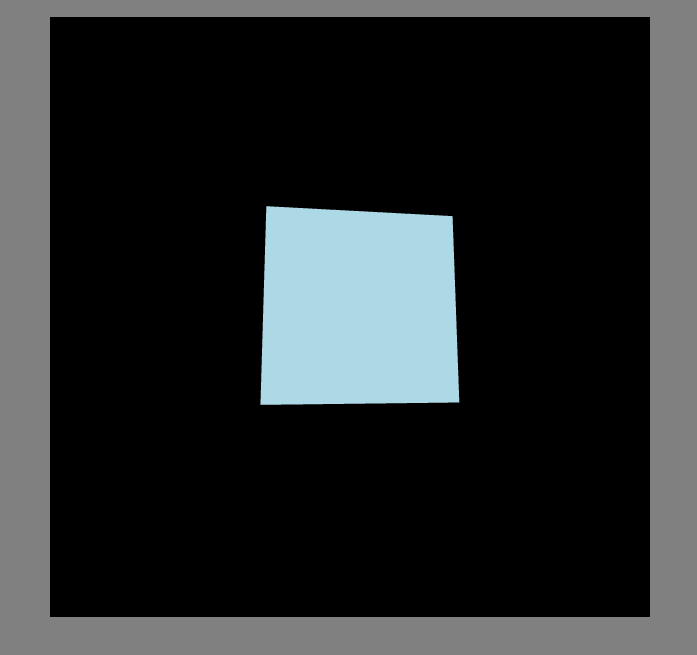
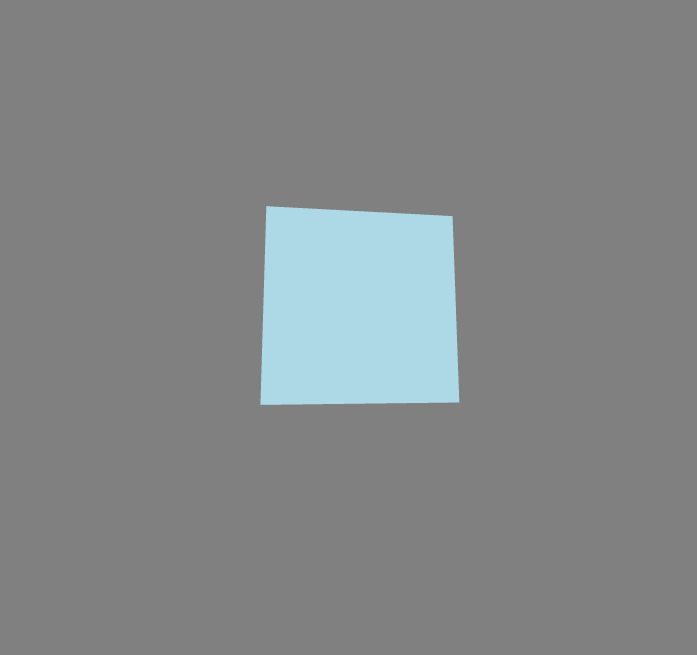
Before and after one commit to Call-of-Jacob/Call-of-Jacob.github.io, a plain HTML site: page index.html in a window 1280 px wide. Shown: the part 135-790 px from the top of the page, without its empty margins (290-987 px from the left). Drawn offline with nearby package versions, Linux system fonts and the light colour scheme.

Commit message:
Update index.html

```diff
--- a/index.html
+++ b/index.html
@@ -28,6 +28,7 @@
             width: 600px; /* Canvas width */
             height: 600px; /* Canvas height */
             margin-top: 20px;
+            background-color: gray; /* Set canvas background color */
         }
     </style>
 </head>
@@ -40,6 +41,7 @@
     <script>
         // Set up scene, camera, and renderer
         const scene = new THREE.Scene();
+        scene.background = new THREE.Color(0x808080); // Set scene background to gray
         const camera = new THREE.PerspectiveCamera(75, 600 / 600, 0.1, 1000);
         const renderer = new THREE.WebGLRenderer({ antialias: true, alpha: false }); // No transparency
         renderer.setSize(600, 600); // Set canvas size
```
